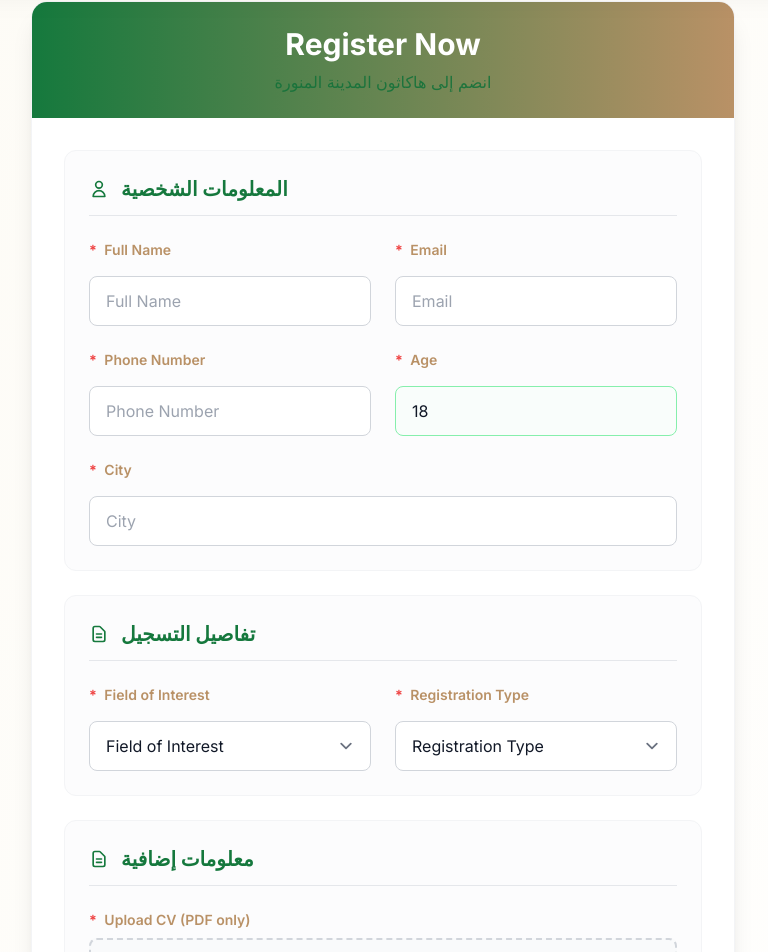
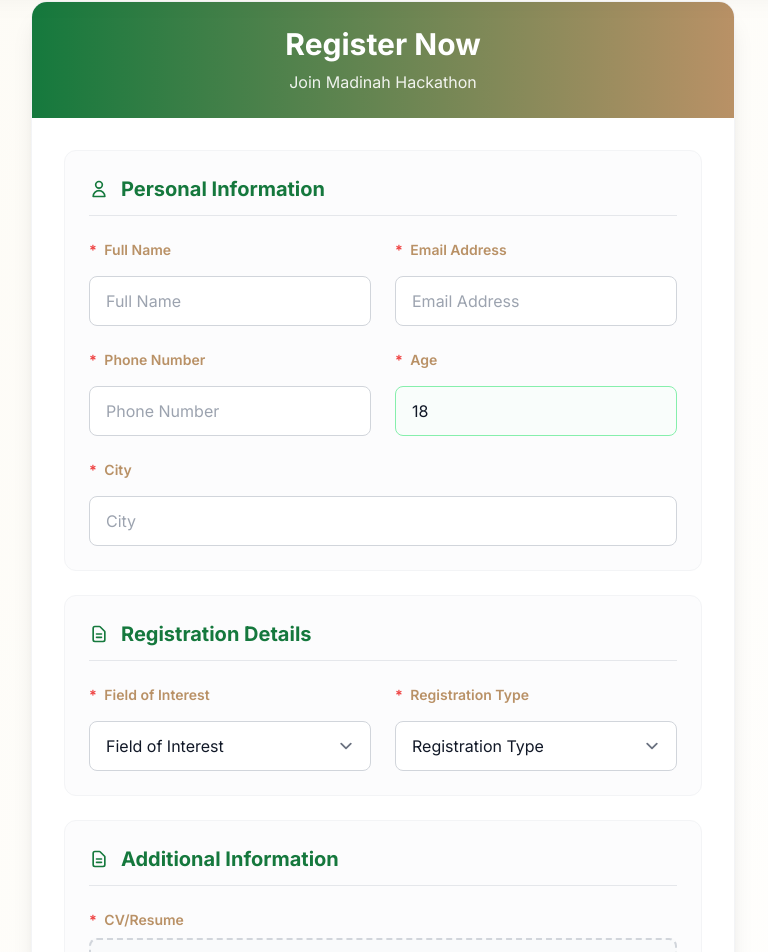
Before and after one commit to basharnaial/madinah-gov-hackathon, a Vue app in the folder frontend/: page /register in a window 1280 px wide. Shown: the part 119-1071 px from the top of the page, without its empty margins (257-1025 px from the left). Built offline with nearby package versions, Linux system fonts and the light colour scheme.

Commit message:
reg design

```diff
--- a/frontend/src/assets/lang/ar.json
+++ b/frontend/src/assets/lang/ar.json
@@ -89,21 +89,23 @@
   "form": {
     "full_name": "الاسم الكامل",
     "email": "البريد الإلكتروني",
-    "phone": "رقم الجوال",
+    "phone": "رقم الهاتف",
     "age": "العمر",
     "city": "المدينة",
     "field_of_interest": "مجال الاهتمام",
     "registration_type": "نوع التسجيل",
-    "cv": "رفع السيرة الذاتية (PDF فقط)",
-    "project_idea": "وصف فكرة المشروع (اختياري)",
+    "cv": "السيرة الذاتية",
+    "project_idea": "فكرة المشروع (اختيارية)",
     "terms": "أوافق على الشروط والأحكام",
     "submit": "إرسال",
     "required": "هذا الحقل مطلوب",
-    "invalid_email": "البريد الإلكتروني غير صحيح",
-    "invalid_phone": "رقم الجوال غير صحيح",
-    "invalid_file": "نوع أو حجم الملف غير صحيح",
+    "error": "حدث خطأ، يرجى المحاولة مرة أخرى",
     "success": "تم التسجيل بنجاح!",
-    "error": "حدث خطأ. يرجى المحاولة مرة أخرى."
+    "register_subtitle": "انضم إلى هاكاثون المدينة المنورة",
+    "personal_info": "المعلومات الشخصية",
+    "registration_details": "تفاصيل التسجيل",
+    "additional_info": "معلومات إضافية",
+    "choose_cv_file": "اختر ملف السيرة الذاتية (PDF)"
   },
   "admin": {
     "login_title": "تسجيل دخول المشرف",
--- a/frontend/src/assets/lang/en.json
+++ b/frontend/src/assets/lang/en.json
@@ -87,22 +87,24 @@
   },
   "form": {
     "full_name": "Full Name",
-    "email": "Email",
+    "email": "Email Address",
     "phone": "Phone Number",
     "age": "Age",
     "city": "City",
     "field_of_interest": "Field of Interest",
     "registration_type": "Registration Type",
-    "cv": "Upload CV (PDF only)",
-    "project_idea": "Describe your project idea (optional)",
+    "cv": "CV/Resume",
+    "project_idea": "Project Idea (Optional)",
     "terms": "I agree to the terms and conditions",
     "submit": "Submit",
     "required": "This field is required",
-    "invalid_email": "Invalid email address",
-    "invalid_phone": "Invalid phone number",
-    "invalid_file": "Invalid file type or size",
+    "error": "An error occurred, please try again",
     "success": "Registration successful!",
-    "error": "An error occurred. Please try again."
+    "register_subtitle": "Join Madinah Hackathon",
+    "personal_info": "Personal Information",
+    "registration_details": "Registration Details",
+    "additional_info": "Additional Information",
+    "choose_cv_file": "Choose CV file (PDF)"
   },
   "admin": {
     "login_title": "Admin Login",
--- a/frontend/src/views/Register.vue
+++ b/frontend/src/views/Register.vue
@@ -5,7 +5,7 @@
         <!-- Header -->
         <div class="bg-gradient-to-r from-primary-600 to-accent-500 px-8 py-6 text-center text-white">
           <h1 class="text-3xl font-bold mb-2">{{ $t('app.register') }}</h1>
-          <p class="text-primary-100 opacity-90">انضم إلى هاكاثون المدينة المنورة</p>
+          <p class="text-white-100 opacity-90">{{ $t('form.register_subtitle') }}</p>
         </div>
 
         <!-- Form Content -->
@@ -18,7 +18,7 @@
                 <svg class="w-5 h-5 text-primary-600" fill="none" viewBox="0 0 24 24" stroke="currentColor">
                   <path stroke-linecap="round" stroke-linejoin="round" stroke-width="2" d="M16 7a4 4 0 11-8 0 4 4 0 018 0zM12 14a7 7 0 00-7 7h14a7 7 0 00-7-7z" />
                 </svg>
-                المعلومات الشخصية
+                {{ $t('form.personal_info') }}
               </h2>
 
               <div class="grid grid-cols-1 md:grid-cols-2 gap-6">
@@ -117,7 +117,7 @@
                 <svg class="w-5 h-5 text-primary-600" fill="none" viewBox="0 0 24 24" stroke="currentColor">
                   <path stroke-linecap="round" stroke-linejoin="round" stroke-width="2" d="M9 12h6m-6 4h6m2 5H7a2 2 0 01-2-2V5a2 2 0 012-2h5.586a1 1 0 01.707.293l5.414 5.414a1 1 0 01.293.707V19a2 2 0 01-2 2z" />
                 </svg>
-                تفاصيل التسجيل
+                {{ $t('form.registration_details') }}
               </h2>
 
               <div class="grid grid-cols-1 md:grid-cols-2 gap-6">
@@ -264,7 +264,7 @@
                 <svg class="w-5 h-5 text-primary-600" fill="none" viewBox="0 0 24 24" stroke="currentColor">
                   <path stroke-linecap="round" stroke-linejoin="round" stroke-width="2" d="M9 12h6m-6 4h6m2 5H7a2 2 0 01-2-2V5a2 2 0 012-2h5.586a1 1 0 01.707.293l5.414 5.414a1 1 0 01.293.707V19a2 2 0 01-2 2z" />
                 </svg>
-                معلومات إضافية
+                {{ $t('form.additional_info') }}
               </h2>
 
               <div class="space-y-6">
@@ -291,7 +291,7 @@
                         <path stroke-linecap="round" stroke-linejoin="round" stroke-width="2" d="M9 12l2 2 4-4m6 2a9 9 0 11-18 0 9 9 0 0118 0z" />
                       </svg>
                       <div class="text-center">
-                        <span v-if="!form.cv" class="text-sm text-gray-600">اختر ملف السيرة الذاتية (PDF)</span>
+                        <span v-if="!form.cv" class="text-sm text-gray-600">{{ $t('form.choose_cv_file') }}</span>
                         <div v-else>
                           <span class="text-sm text-green-700 font-semibold">{{ form.cv.name }}</span>
                           <p class="text-xs text-gray-500 mt-1">{{ formatFileSize(form.cv.size) }}</p>
```
